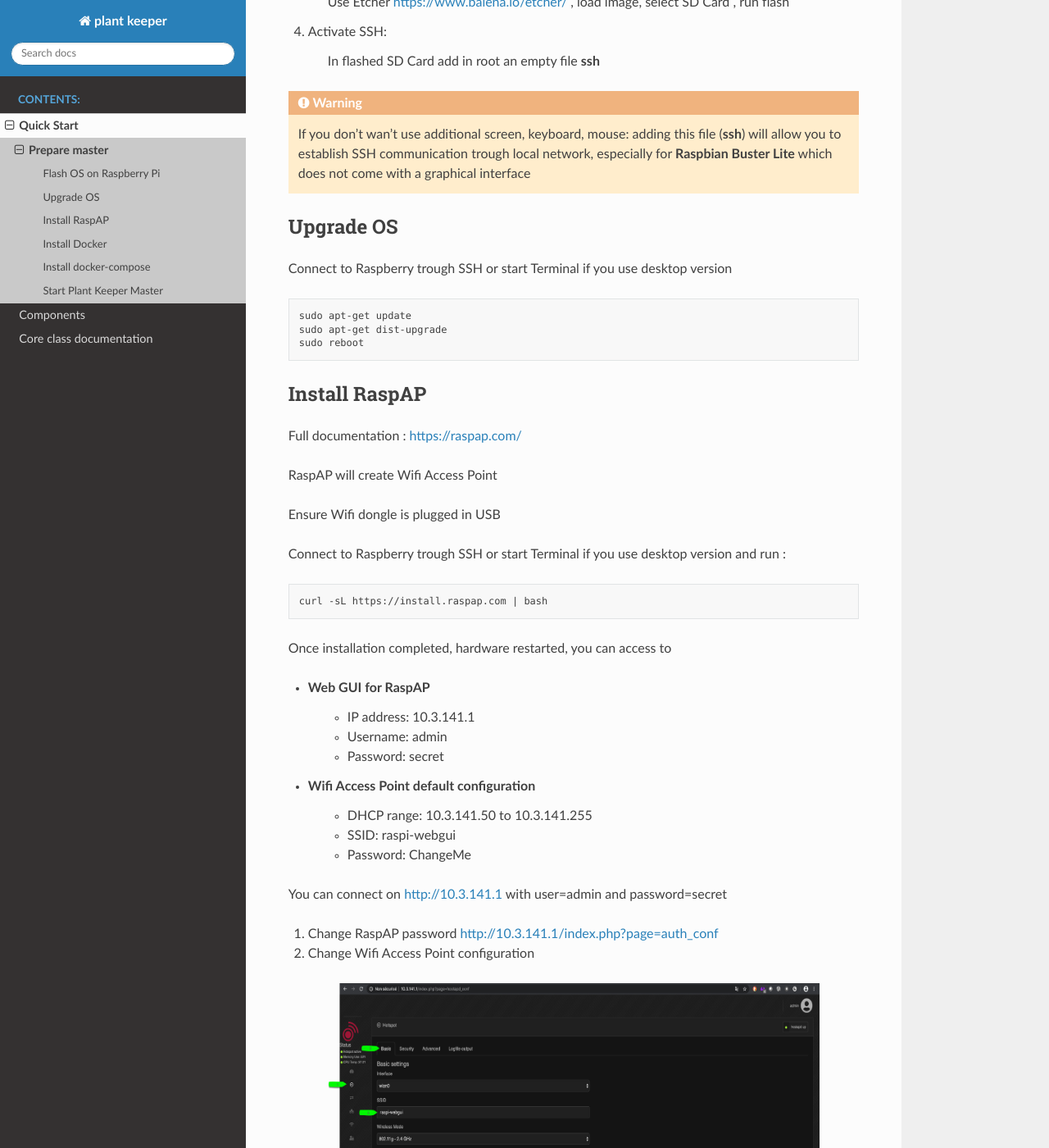
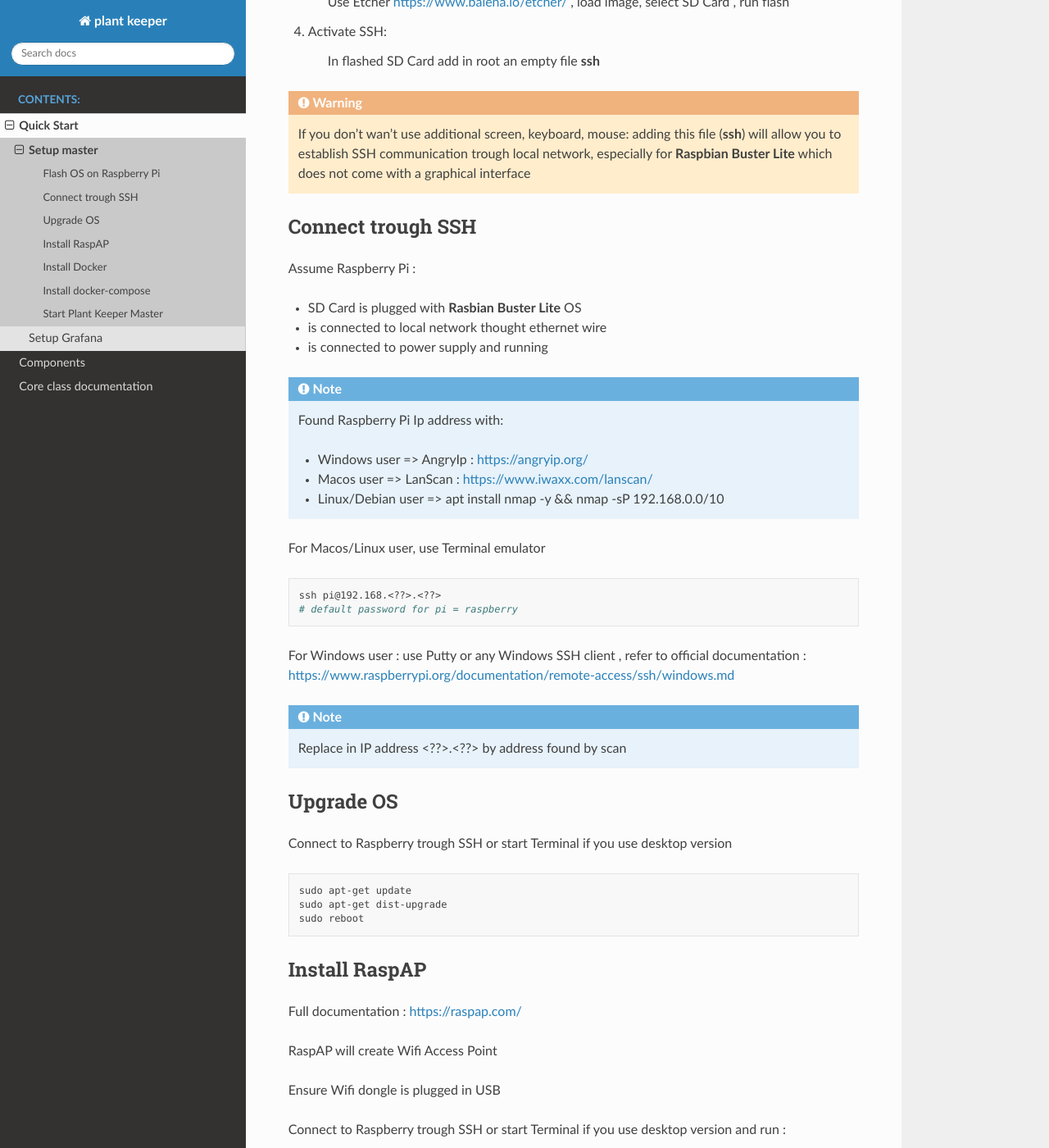
Before and after one commit to One-Green/core-api-gateway, a Sphinx documentation site: the page built from docs/quickstart/setup_master.rst, in a window 1280 px wide and 1400 px high, scrolled down 679 px. Shown: the whole window at 82% size. Built offline with Sphinx 7.4.7 and the Read the Docs theme 2.0.0, drawn with Linux system fonts in a browser that asks for light colours; some of the changed text lies outside the part shown.

Commit message:
docs(docs/quickstart/*.rst): update

```diff
--- a/docs/quickstart/index.rst
+++ b/docs/quickstart/index.rst
@@ -8,4 +8,5 @@ Quick Start
    :maxdepth: 2
    :caption: Components:
 
-   prepare_master
+   setup_master
+   setup_grafana
--- /dev/null
+++ b/docs/quickstart/setup_grafana.rst
@@ -0,0 +1,6 @@
+*************
+Setup Grafana
+*************
+
+
+WIP
--- a/docs/quickstart/prepare_master.rst
+++ b/docs/quickstart/setup_master.rst
@@ -1,6 +1,6 @@
-**************
-Prepare master
-**************
+************
+Setup master
+************
 
 For **Master**, you can use any computer, but Raspberry Pi is very suitable for this use
 
@@ -39,6 +39,43 @@ Flash OS on Raspberry Pi
     SSH communication trough local network, especially for **Raspbian Buster Lite** which does not come
     with a graphical interface
 
+Connect trough SSH
+==================
+
+Assume Raspberry Pi :
+
+- SD Card is plugged with **Rasbian Buster Lite** OS
+
+- is connected to local network thought ethernet wire
+
+- is connected to power supply and running
+
+
+.. note::
+
+    Found Raspberry Pi Ip address with:
+
+    - Windows user => AngryIp : https://angryip.org/
+
+    - Macos user => LanScan : https://www.iwaxx.com/lanscan/
+
+    - Linux/Debian user => apt install nmap -y && nmap -sP 192.168.0.0/10
+
+
+For Macos/Linux user, use Terminal emulator
+
+.. code-block:: shell
+
+    ssh pi@192.168.<??>.<??>
+    # default password for pi = raspberry
+
+For Windows user : use Putty or any Windows SSH client ,
+refer to official documentation : https://www.raspberrypi.org/documentation/remote-access/ssh/windows.md
+
+
+.. note::
+
+    Replace in IP address <??>.<??> by address found by scan
 
 Upgrade OS
 ==========
@@ -180,14 +217,24 @@ Once Master started, you can access to:
 
 - Django Admin (plant settings) with credentials :
 
+    - url : http://192.168.<??>.<??>:8001/admin
+
     - user: plant
 
     - password: keeper
 
 - Api gateway
 
+    - url : http://192.168.<??>.<??>:8001
+
 - Grafana with credentials:
+
+    - url : http://192.168.<??>.<??>:3000
 
     - user: admin
 
     - password: admin
+
+.. note::
+
+    Great ! If you are able to access to Grafana, APi
```
Also changed, not shown: 1 other file.
